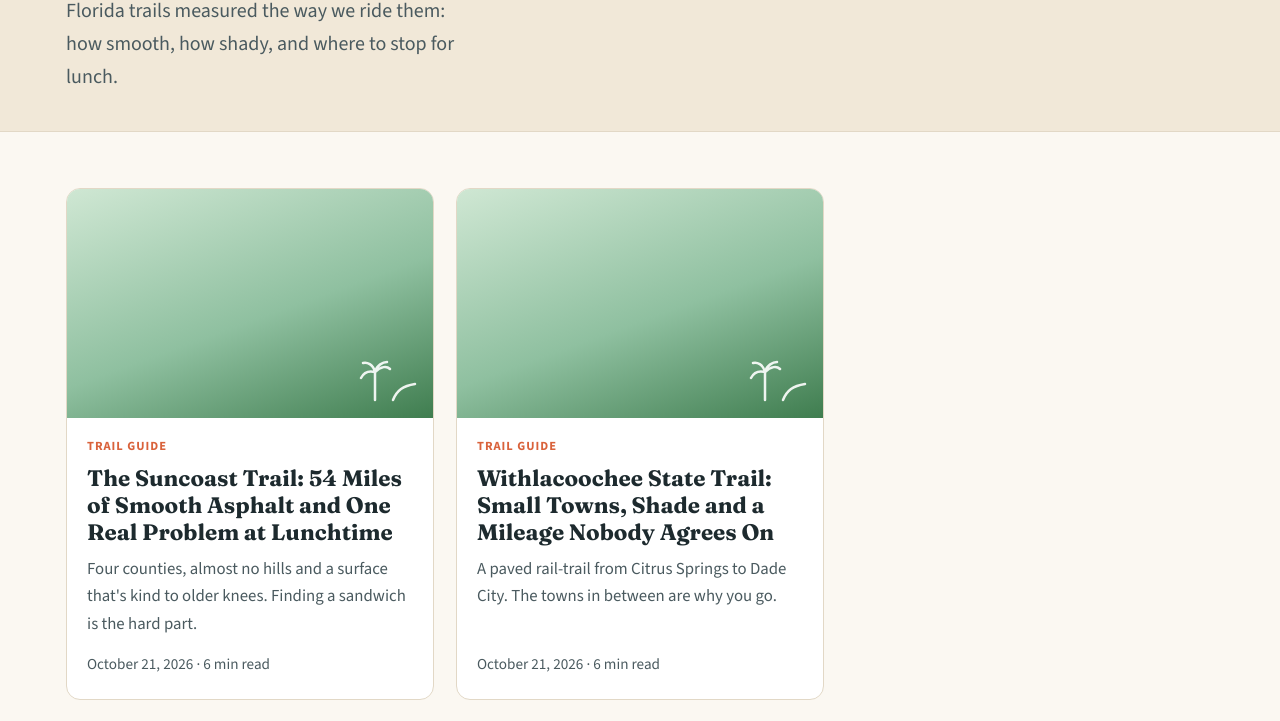
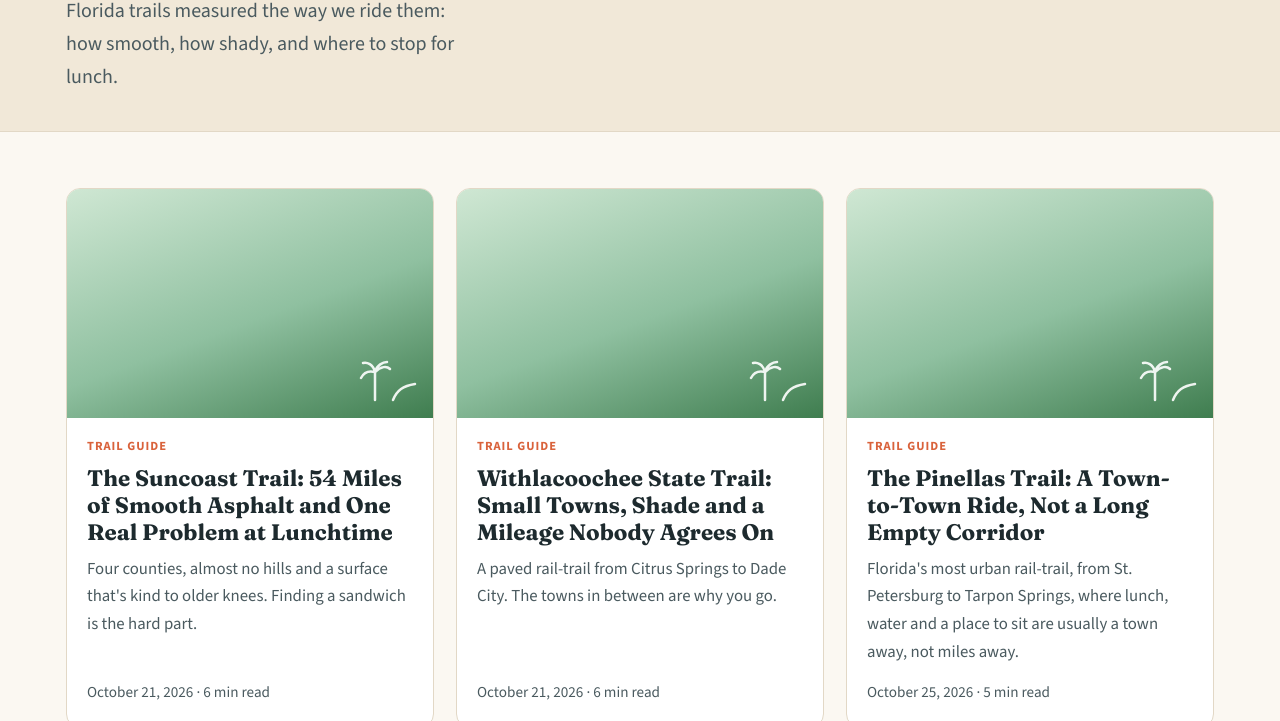
Before and after one commit to timothy-street/pedalpause, a plain HTML site: page trails/index.html in a window 1280 px wide. Shown: the part 228-949 px from the top of the page. Drawn offline with nearby package versions, Linux system fonts and the light colour scheme.

Commit message:
Link Pinellas Trail overview from Trails index

```diff
--- a/trails/index.html
+++ b/trails/index.html
@@ -77,6 +77,15 @@
     <span class="meta">October 21, 2026 · 6 min read</span>
   </div>
 </a>
+<a class="card" href="/trails/pinellas-trail/">
+  <div class="card-media trail"><svg viewBox="0 0 64 64" fill="none" stroke="#fff" stroke-width="2.5" stroke-linecap="round"><path d="M20 58V30M20 30c-8-2-12 2-14 6M20 30c-2-8-8-10-12-9M20 30c6-6 12-6 15-3M20 30c2-7 8-10 12-10"/><path d="M38 58c4-10 10-14 22-16"/></svg></div>
+  <div class="card-body">
+    <span class="tag">Trail guide</span>
+    <h3>The Pinellas Trail: A Town-to-Town Ride, Not a Long Empty Corridor</h3>
+    <p>Florida's most urban rail-trail, from St. Petersburg to Tarpon Springs, where lunch, water and a place to sit are usually a town away, not miles away.</p>
+    <span class="meta">October 25, 2026 · 5 min read</span>
+  </div>
+</a>
     </div>
     <div class="note" style="max-width:70ch">
       <strong>On our list next:</strong>
```
